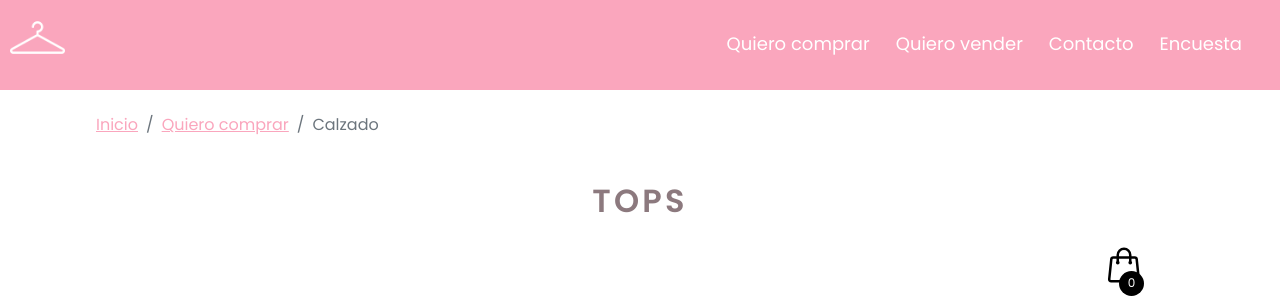
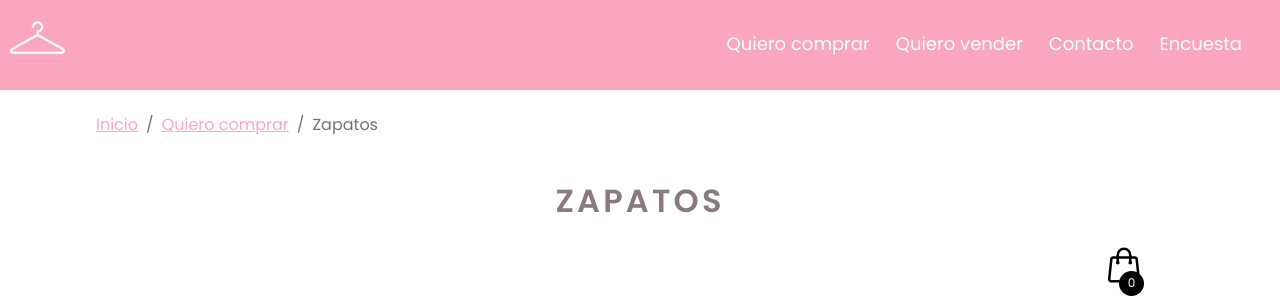
Before and after one commit to Betacor/cachureando-m3-Sass, a website: page calzado.html in a window 1280 px wide. Shown: the top 302 px of the page. Drawn offline with nearby package versions, Linux system fonts and the light colour scheme.

```diff
--- a/calzado.html
+++ b/calzado.html
@@ -39,11 +39,11 @@
             <ol class="breadcrumb">
                 <li class="breadcrumb-item"><a class="a-breadcrumb" href="./index.html">Inicio</a></li>
                 <li class="breadcrumb-item"><a class="a-breadcrumb" href="./index.html#quiero_comprar">Quiero comprar</a></li>
-                <li class="breadcrumb-item active" aria-current="page">Calzado</li>
+                <li class="breadcrumb-item active" aria-current="page">Zapatos</li>
             </ol>
         </nav>
         <!-- Fin Breadcrumbs -->
-        <h2 class="section__title">TOPS</h2>
+        <h2 class="section__title">ZAPATOS</h2>
         <div class="container-icon">
             <div class="container-cart-icon">
                 <svg
@@ -193,7 +193,6 @@
         </div>
     </footer>
     <!-- Fin PIE DE PAGINA-->
-
     <script src="https://code.jquery.com/jquery-3.6.3.min.js" integrity="sha256-pvPw+upLPUjgMXY0G+8O0xUf+/Im1MZjXxxgOcBQBXU=" crossorigin="anonymous"></script> <!--Menú-->
     <script src="https://unpkg.com/sweetalert/dist/sweetalert.min.js"></script> <!--Alerta de carritos-->
     <script src="./js/index.js"></script>
```
Also changed, not shown: index.html (+1 -1 lines), pantalones.html (+0 -2 lines).
